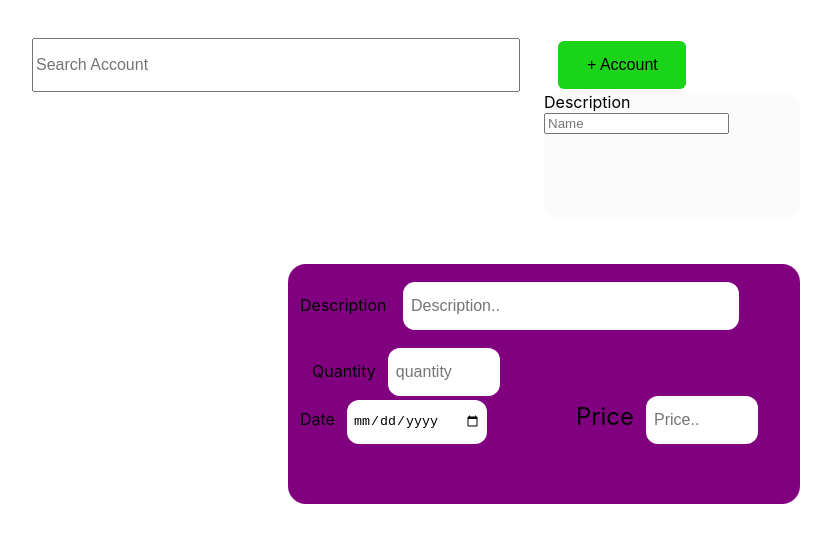
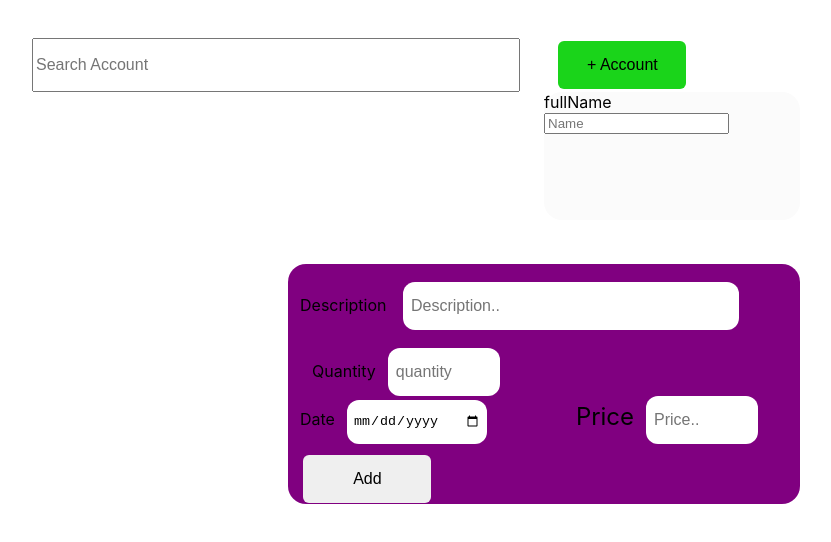
Before and after one commit to Parth-Ramani/groceries-account, a JavaScript app: page / in a window 1280 px wide. Shown: the top 542 px of the page, without its empty margins (352-1183 px from the left). Built offline with nearby package versions, Linux system fonts and the light colour scheme.

Commit message:
added button customerbox

```diff
--- a/src/App.js
+++ b/src/App.js
@@ -12,7 +12,7 @@ function App() {
       <div className=" customerBox">
         <form>
           <label className="customerName" for="desc">
-            Description
+            fullName
           </label>
           <br />
           <input className="name" type="text" placeholder="Name" />
--- a/src/Components/InputFields.css
+++ b/src/Components/InputFields.css
@@ -76,3 +76,13 @@
 .priceInput:focus {
   outline: none;
 }
+.add {
+  height: 3rem;
+  width: 8rem;
+  margin-left: 3%;
+  margin-top: 2%;
+  border-radius: 6px;
+
+  border: none;
+  font-size: medium;
+}
--- a/src/Components/InputFields.js
+++ b/src/Components/InputFields.js
@@ -37,6 +37,8 @@ const InputFields = () => {
           placeholder="Price.."
           name="price"
         />
+        <br />
+        <button className="add">Add</button>
       </form>
     </div>
   );
```
